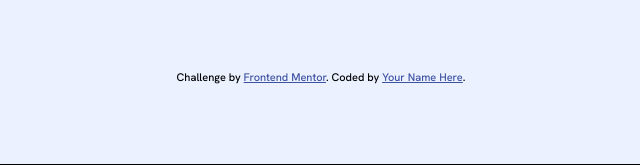
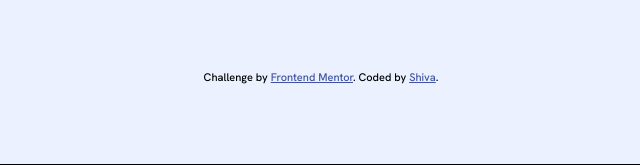
Before and after one commit to rshiva/frontend-mentor-results-summar-challenge, a plain HTML site: page index.html in a window 1280 px wide. Shown: the part 635-800 px from the top of the page, 319-959 px from the left. Drawn offline with Linux system fonts and the light colour scheme.

Commit message:
name added in footer

```diff
--- a/index.html
+++ b/index.html
@@ -71,7 +71,7 @@
 
   <div class="attribution">
     Challenge by <a href="https://www.frontendmentor.io?ref=challenge" target="_blank">Frontend Mentor</a>.
-    Coded by <a href="#">Your Name Here</a>.
+    Coded by <a href="https://twitter.com/_rshiva" target="_blank">Shiva</a>.
   </div>
 </body>
 </html>
```
